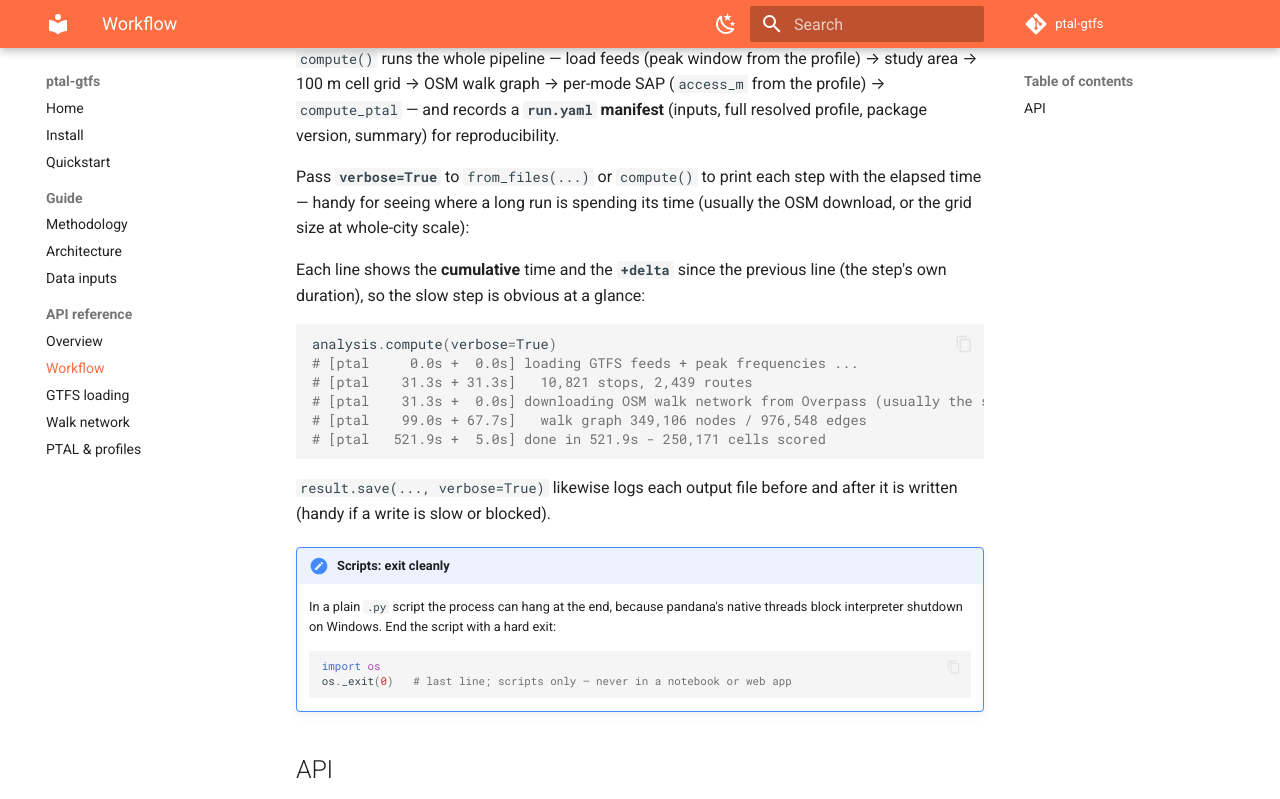
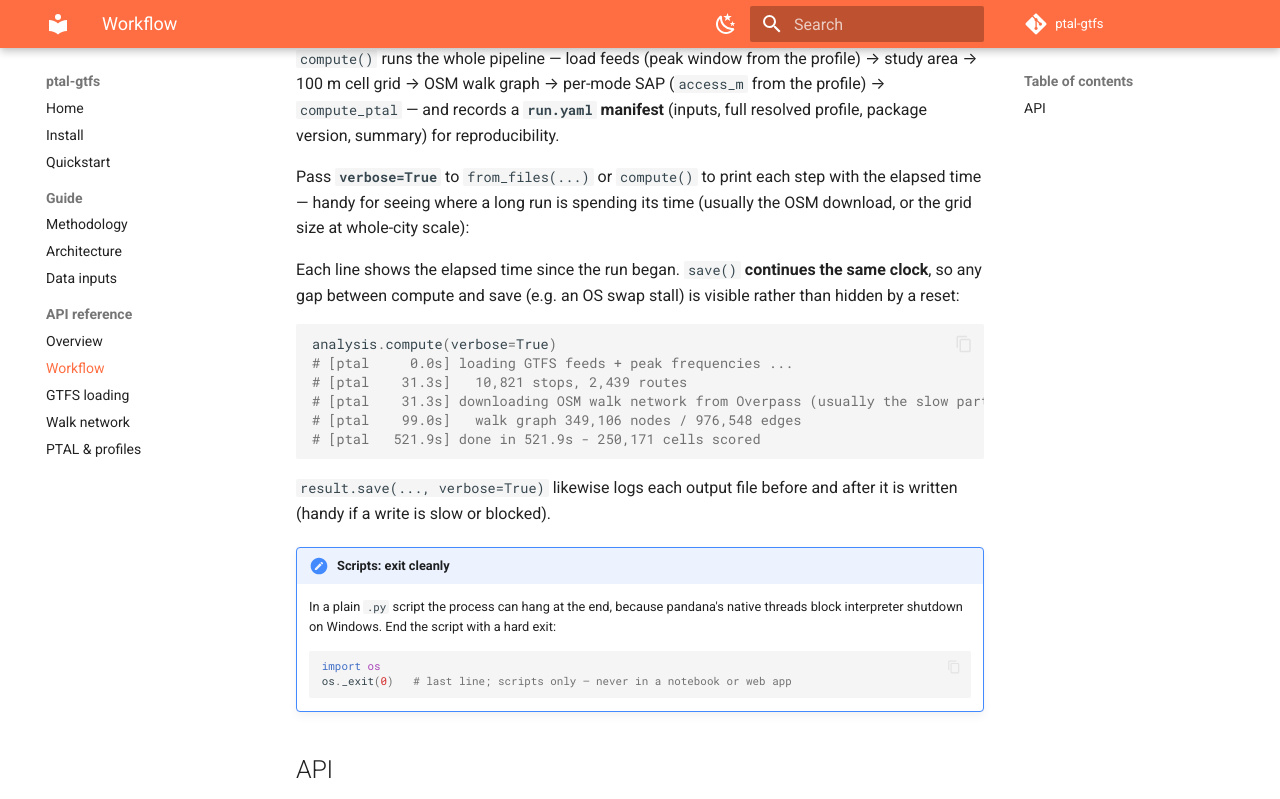
Before and after one commit to ArvindManickam/ptal-gtfs, an MkDocs documentation site: the page built from docs/reference/workflow.md, in a window 1280 px wide and 900 px high, scrolled down 530 px, cut to the strip 0-799 px from the top of the window. Built offline with MkDocs 1.6.1 and Material for MkDocs 9.7.7, drawn with Linux system fonts in a browser that asks for light colours; comment, search, counter and statistics services are not loaded.

Commit message:
analysis: one timestamp per verbose line; continuous clock across compute->save
Drop the per-step +delta (noise). save() now continues compute()'s elapsed clock
(PTALResult carries the start time) instead of resetting to 0, so the time between
compute finishing and save starting is visible as a jump rather than lost in a
reset. Also build the manifest as a timed step before "done", so that work is
captured too. Docs example updated.

````diff
--- a/docs/reference/workflow.md
+++ b/docs/reference/workflow.md
@@ -30,16 +30,17 @@ Pass **`verbose=True`** to `from_files(...)` or `compute()` to print each step w
 elapsed time — handy for seeing where a long run is spending its time (usually the OSM
 download, or the grid size at whole-city scale):
 
-Each line shows the **cumulative** time and the **`+delta`** since the previous line (the
-step's own duration), so the slow step is obvious at a glance:
+Each line shows the elapsed time since the run began. `save()` **continues the same clock**,
+so any gap between compute and save (e.g. an OS swap stall) is visible rather than hidden by
+a reset:
 
 ```python
 analysis.compute(verbose=True)
-# [ptal     0.0s +  0.0s] loading GTFS feeds + peak frequencies ...
-# [ptal    31.3s + 31.3s]   10,821 stops, 2,439 routes
-# [ptal    31.3s +  0.0s] downloading OSM walk network from Overpass (usually the slow part) ...
-# [ptal    99.0s + 67.7s]   walk graph 349,106 nodes / 976,548 edges
-# [ptal   521.9s +  5.0s] done in 521.9s - 250,171 cells scored
+# [ptal     0.0s] loading GTFS feeds + peak frequencies ...
+# [ptal    31.3s]   10,821 stops, 2,439 routes
+# [ptal    31.3s] downloading OSM walk network from Overpass (usually the slow part) ...
+# [ptal    99.0s]   walk graph 349,106 nodes / 976,548 edges
+# [ptal   521.9s] done in 521.9s - 250,171 cells scored
 ```
 
 `result.save(..., verbose=True)` likewise logs each output file before and after it is
````
Also changed, not shown: 1 other file.
